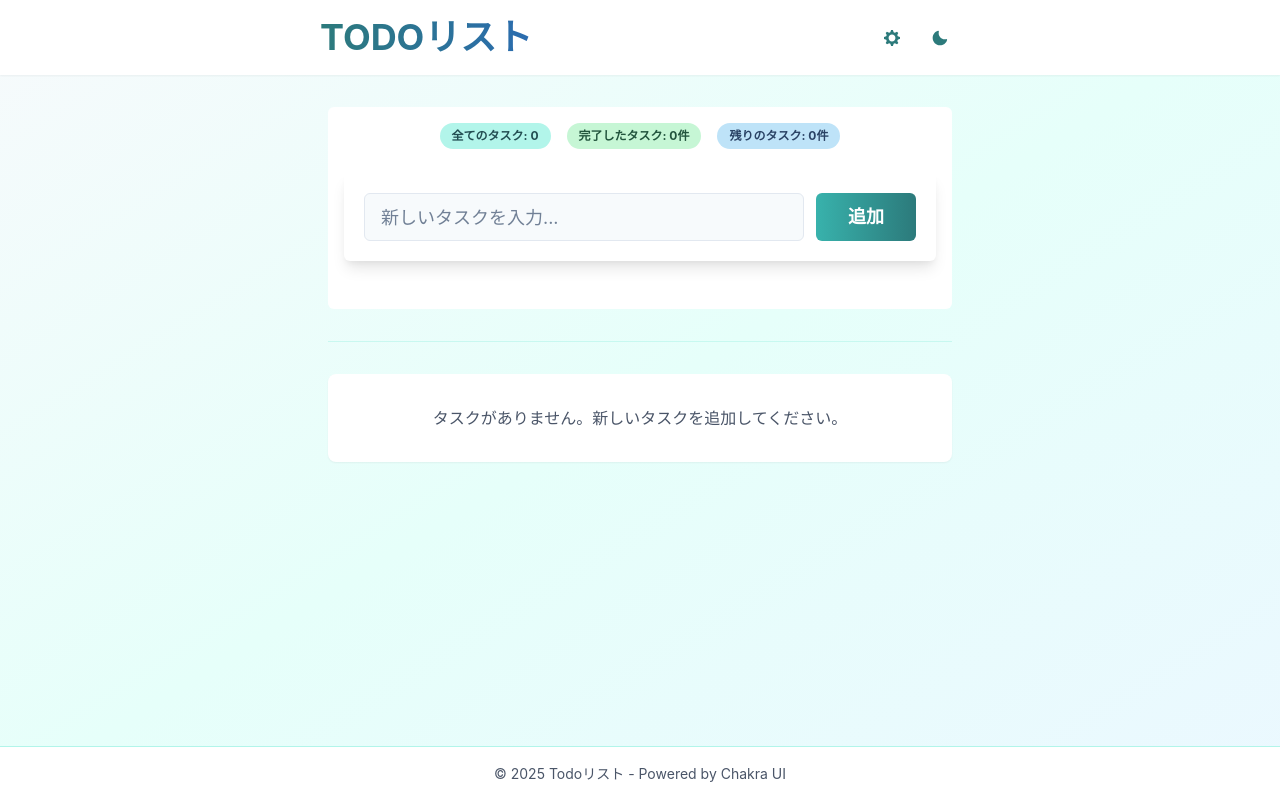
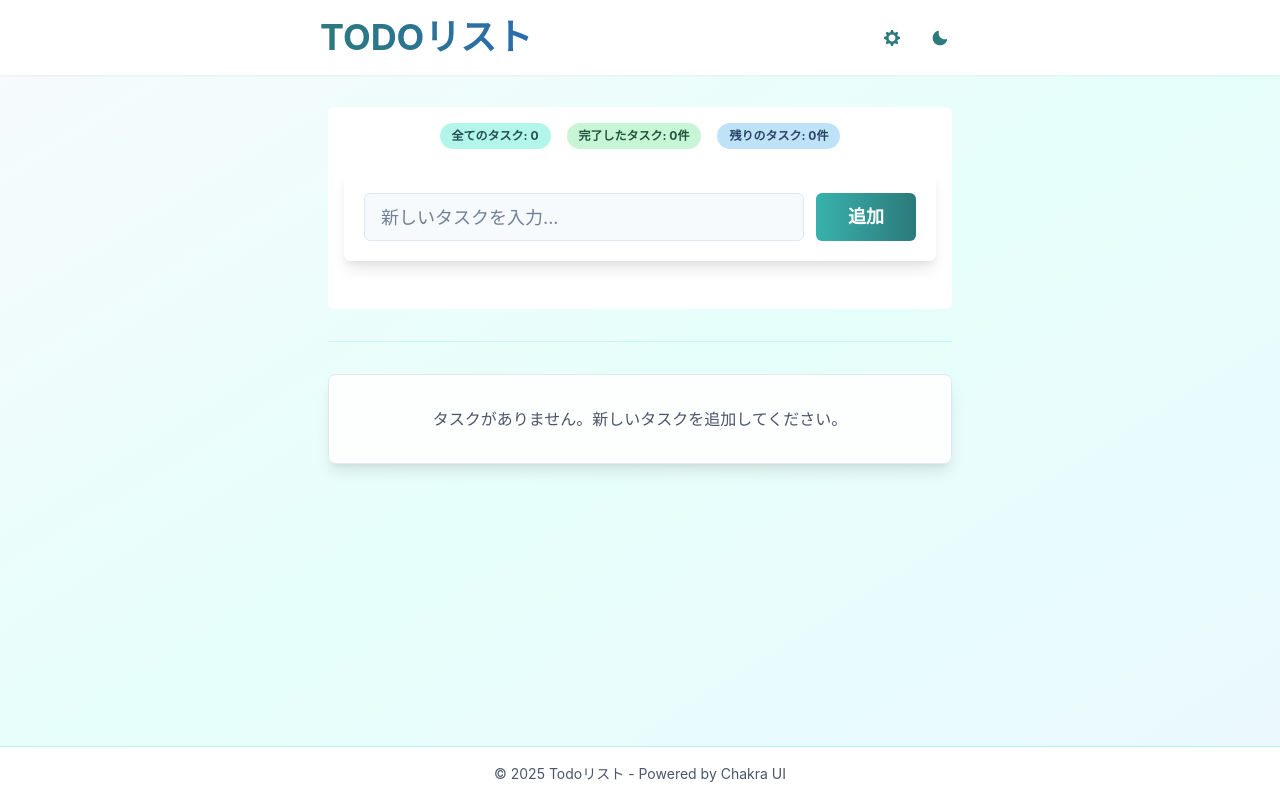
Before and after one commit to egublog/recline-practice, a React (Vite) app: page / in a window 1280 px wide. Built offline with nearby package versions, Linux system fonts and the light colour scheme.

Commit message:
style: TodoListコンポーネントのビジュアルデザインを改善
- セクションヘッダーのアニメーション効果を追加
- 完了済みセクションの見た目を区別
- エンプティステートのデザインを改善
- ダークモード対応を強化

```diff
--- a/src/components/TodoList/styles.ts
+++ b/src/components/TodoList/styles.ts
@@ -5,15 +5,25 @@ export const useStyles = () => {
   const dividerColor =
     mode === "light" ? `${buttonScheme}.100` : `${buttonScheme}.700`;
 
+  const borderColor = mode === "light" ? "gray.200" : "gray.600";
   const baseHeader = {
     mb: 4,
     p: 4,
     borderRadius: "lg",
-    bg: boxBg,
-    boxShadow: "sm",
+    bg: mode === "light" ? "rgba(255, 255, 255, 0.9)" : "rgba(45, 55, 72, 0.9)",
+    boxShadow: "lg",
+    border: "1px solid",
+    borderColor: borderColor,
+    backdropFilter: "blur(8px)",
     sx: {
       position: "relative",
       overflow: "hidden",
+      transition: "all 0.3s cubic-bezier(0.4, 0, 0.2, 1)",
+      _hover: {
+        transform: "translateY(-2px)",
+        boxShadow: "xl",
+        borderColor: `${buttonScheme}.200`,
+      },
       _before: {
         content: '""',
         position: "absolute",
@@ -21,6 +31,7 @@ export const useStyles = () => {
         left: 0,
         right: 0,
         height: "4px",
+        transition: "opacity 0.3s ease",
       },
     },
   };
@@ -53,6 +64,12 @@ export const useStyles = () => {
       fontWeight: "bold",
       bgGradient: `linear(to-r, ${buttonScheme}.500, ${buttonScheme}.700)`,
       bgClip: "text",
+      letterSpacing: "wide",
+      transition: "all 0.3s ease",
+      _hover: {
+        transform: "translateX(4px)",
+        letterSpacing: "wider",
+      },
     },
 
     completedSectionTitle: {
@@ -60,24 +77,49 @@ export const useStyles = () => {
       fontWeight: "bold",
       bgGradient: `linear(to-r, green.500, ${buttonScheme}.500)`,
       bgClip: "text",
+      letterSpacing: "wide",
+      transition: "all 0.3s ease",
+      _hover: {
+        transform: "translateX(4px)",
+        letterSpacing: "wider",
+      },
     },
 
     countText: {
       fontSize: "sm",
       color: textColor,
+      fontWeight: "medium",
+      transition: "all 0.3s ease",
+      _hover: {
+        transform: "scale(1.05)",
+        color: `${buttonScheme}.500`,
+      },
     },
 
     divider: {
       borderColor: dividerColor,
+      transition: "all 0.3s ease",
+      _hover: {
+        borderColor: `${buttonScheme}.200`,
+      },
     },
 
     emptyState: {
       p: 8,
       textAlign: "center",
       color: textColor,
-      bg: boxBg,
+      bg: mode === "light" ? "rgba(255, 255, 255, 0.9)" : "rgba(45, 55, 72, 0.9)",
       borderRadius: "lg",
-      boxShadow: "sm",
+      boxShadow: "lg",
+      border: "1px solid",
+      borderColor: borderColor,
+      backdropFilter: "blur(8px)",
+      transition: "all 0.3s cubic-bezier(0.4, 0, 0.2, 1)",
+      _hover: {
+        transform: "translateY(-2px)",
+        boxShadow: "xl",
+        borderColor: `${buttonScheme}.200`,
+      },
     },
   };
 };
```
